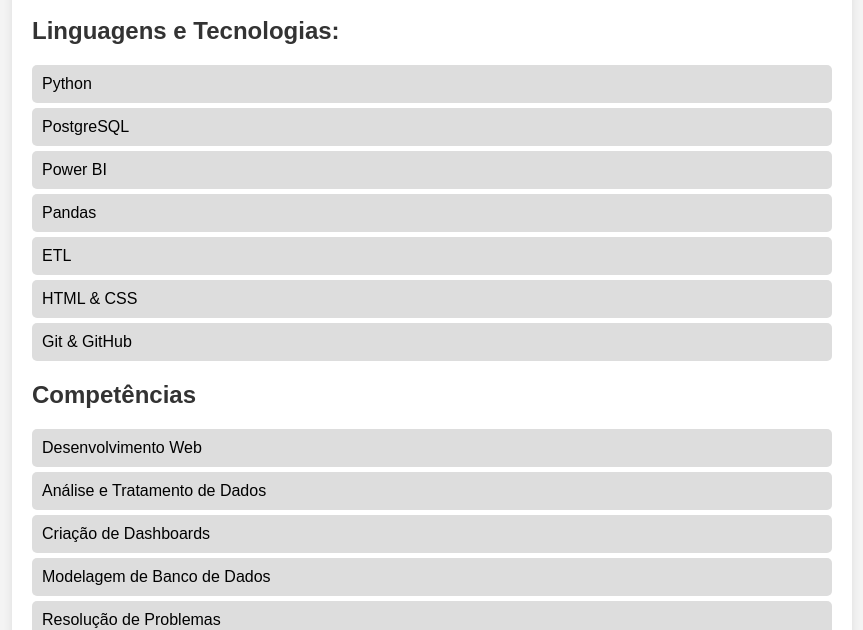
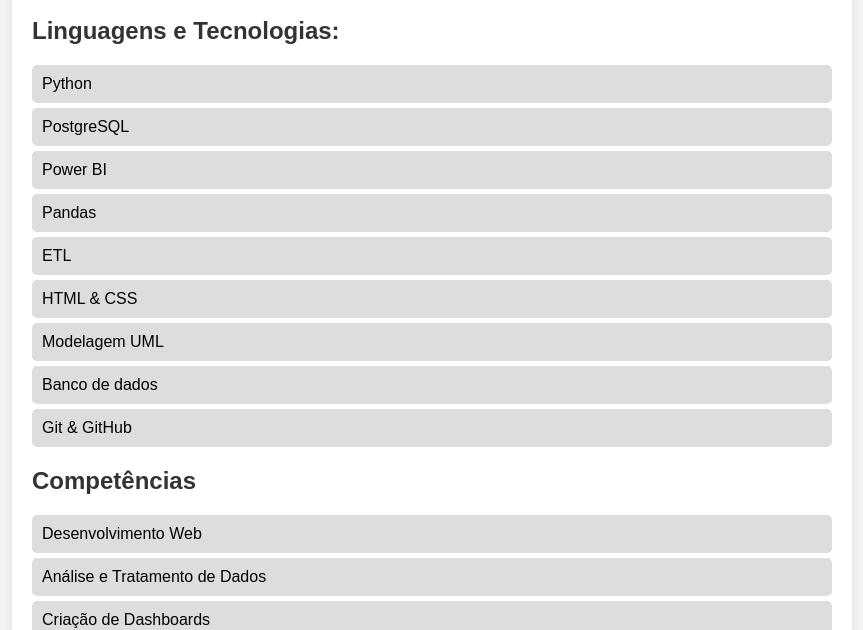
Before and after one commit to NoKKziN/Projeto_compartilhado, a plain HTML site: page Conteudo/index.html in a window 1280 px wide. Shown: the part 179-809 px from the top of the page, without its empty margins (28-891 px from the left). Drawn offline with Linux system fonts and the light colour scheme.

Commit message:
Portfolio_v1

```diff
--- a/Conteudo/index.html
+++ b/Conteudo/index.html
@@ -49,6 +49,8 @@
             <li>Pandas</li>
             <li>ETL</li>
             <li>HTML & CSS</li>
+            <li>Modelagem UML</li>
+            <li>Banco de dados</li>
             <li>Git & GitHub</li>
         </ul>
 
```
